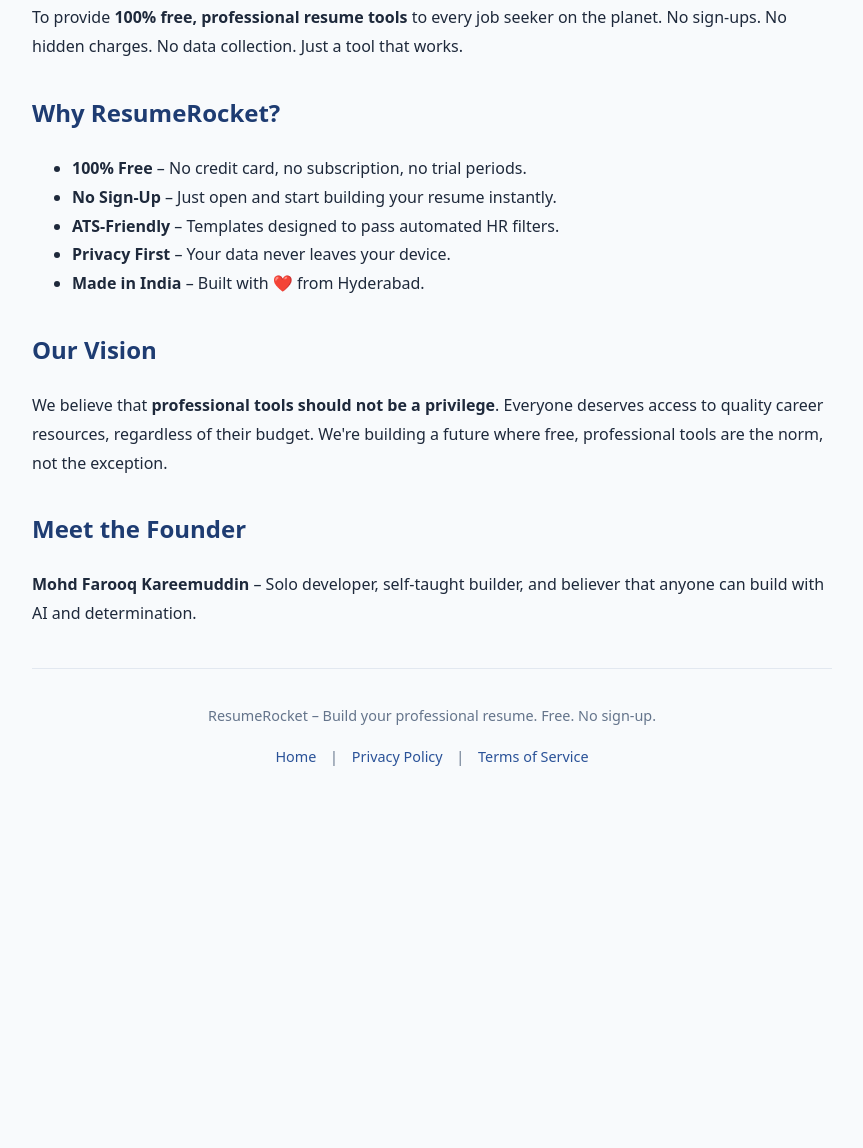
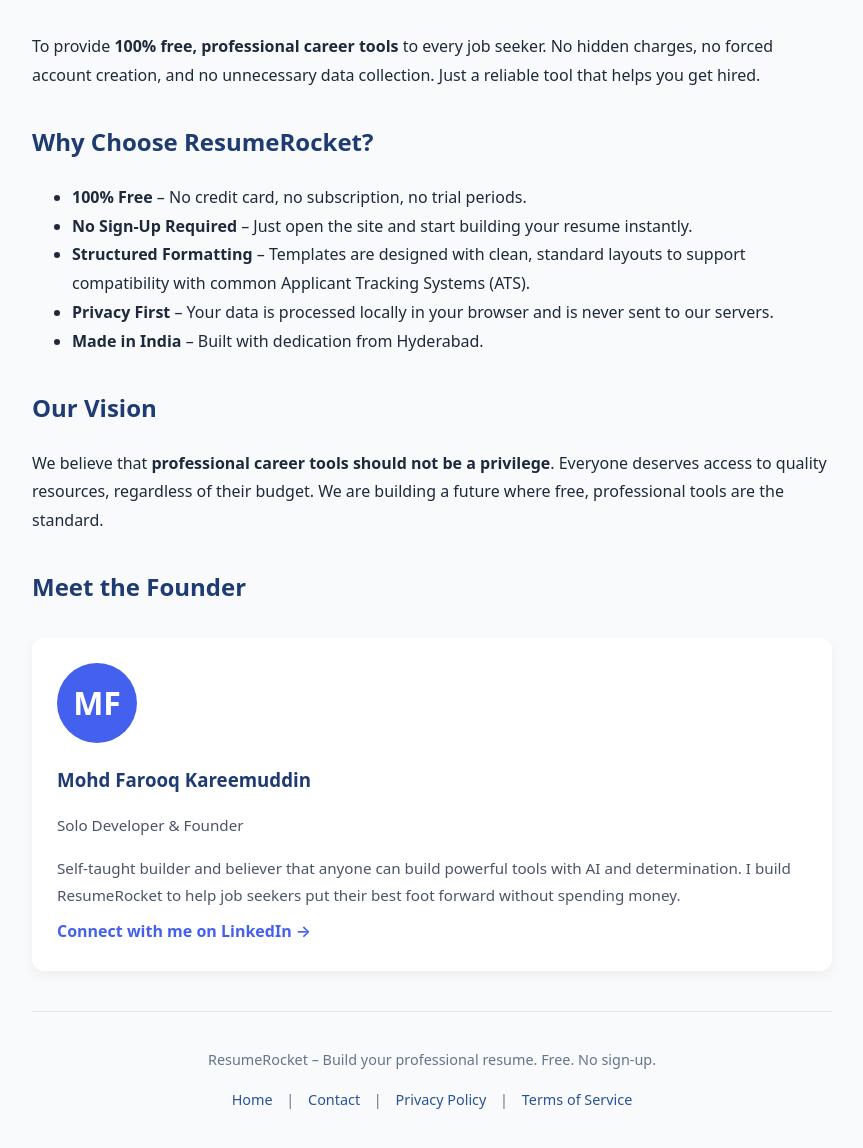
Before and after one commit to mohammedfarooqkareemuddin-eng/resume---builder---saas, a plain HTML site: page about.html in a window 1280 px wide. Shown: the part 662-1810 px from the top of the page, without its empty margins (208-1071 px from the left). Before the commit the page ends 1506 px from the top, so only its background shows below. Drawn offline with Linux system fonts and the light colour scheme.

Commit message:
Revise content and style for about page
Updated text for clarity and improved messaging about ResumeRocket's services and mission. Added new styling for founder information section.

```diff
--- a/about.html
+++ b/about.html
@@ -31,6 +31,45 @@
             border-left: 5px solid #2a5298;
             margin: 20px 0;
         }
+        .founder-box {
+            background: white;
+            padding: 25px;
+            border-radius: 12px;
+            box-shadow: 0 4px 12px rgba(0,0,0,0.05);
+            margin-top: 30px;
+            display: flex;
+            align-items: center;
+            gap: 20px;
+            flex-wrap: wrap;
+        }
+        .founder-img {
+            width: 80px;
+            height: 80px;
+            border-radius: 50%;
+            background: #4361ee;
+            color: white;
+            display: flex;
+            align-items: center;
+            justify-content: center;
+            font-size: 2rem;
+            font-weight: bold;
+            flex-shrink: 0;
+        }
+        .founder-info h3 {
+            margin-top: 0;
+            margin-bottom: 5px;
+            color: #1e3c72;
+        }
+        .founder-info p {
+            margin-bottom: 8px;
+            font-size: 0.95rem;
+            color: #4a5568;
+        }
+        .founder-info a {
+            color: #4361ee;
+            font-weight: 600;
+            text-decoration: none;
+        }
         .footer {
             margin-top: 40px;
             font-size: 0.9rem;
@@ -52,30 +91,41 @@
 <body>
     <h1>About ResumeRocket</h1>
     <div class="highlight">
-        <p><strong>From zero coding to building a free resume builder for the world – in just 7 months.</strong></p>
+        <p><strong>From zero coding experience to building a free resume builder for the world – in just 7 months.</strong></p>
     </div>
     <h2>Our Story</h2>
-    <p>ResumeRocket was born from a simple frustration: why do job seekers have to pay so much for a professional resume?</p>
-    <p>I'm a solo developer from Hyderabad, India. 7 months ago, I had zero coding experience. I used free AI tools, determination, and countless late nights to learn, build, and launch ResumeRocket.</p>
-    <p>Today, ResumeRocket helps thousands of job seekers across the US, UK, India, and other countries build professional resumes that get past HR filters – <strong>completely free</strong>.</p>
+    <p>ResumeRocket was born from a simple frustration: why do job seekers have to pay expensive subscription fees just to create a professional, ATS-friendly resume?</p>
+    <p>I am a solo developer based in Hyderabad, India. Less than a year ago, I had zero coding experience. I used free AI tools, sheer determination, and countless late nights to learn web development, build this platform, and launch it to the public.</p>
+    <p>Today, ResumeRocket provides a fully functional, professional resume-building tool that helps job seekers globally structure their experience and download clean, formatted documents – <strong>completely free</strong>.</p>
     <h2>Our Mission</h2>
-    <p>To provide <strong>100% free, professional resume tools</strong> to every job seeker on the planet. No sign-ups. No hidden charges. No data collection. Just a tool that works.</p>
-    <h2>Why ResumeRocket?</h2>
+    <p>To provide <strong>100% free, professional career tools</strong> to every job seeker. No hidden charges, no forced account creation, and no unnecessary data collection. Just a reliable tool that helps you get hired.</p>
+    <h2>Why Choose ResumeRocket?</h2>
     <ul>
         <li><strong>100% Free</strong> – No credit card, no subscription, no trial periods.</li>
-        <li><strong>No Sign-Up</strong> – Just open and start building your resume instantly.</li>
-        <li><strong>ATS-Friendly</strong> – Templates designed to pass automated HR filters.</li>
-        <li><strong>Privacy First</strong> – Your data never leaves your device.</li>
-        <li><strong>Made in India</strong> – Built with ❤️ from Hyderabad.</li>
+        <li><strong>No Sign-Up Required</strong> – Just open the site and start building your resume instantly.</li>
+        <li><strong>Structured Formatting</strong> – Templates are designed with clean, standard layouts to support compatibility with common Applicant Tracking Systems (ATS).</li>
+        <li><strong>Privacy First</strong> – Your data is processed locally in your browser and is never sent to our servers.</li>
+        <li><strong>Made in India</strong> – Built with dedication from Hyderabad.</li>
     </ul>
     <h2>Our Vision</h2>
-    <p>We believe that <strong>professional tools should not be a privilege</strong>. Everyone deserves access to quality career resources, regardless of their budget. We're building a future where free, professional tools are the norm, not the exception.</p>
+    <p>We believe that <strong>professional career tools should not be a privilege</strong>. Everyone deserves access to quality resources, regardless of their budget. We are building a future where free, professional tools are the standard.</p>
+
     <h2>Meet the Founder</h2>
-    <p><strong>Mohd Farooq Kareemuddin</strong> – Solo developer, self-taught builder, and believer that anyone can build with AI and determination.</p>
+    <div class="founder-box">
+        <div class="founder-img">MF</div>
+        <div class="founder-info">
+            <h3>Mohd Farooq Kareemuddin</h3>
+            <p>Solo Developer & Founder</p>
+            <p>Self-taught builder and believer that anyone can build powerful tools with AI and determination. I build ResumeRocket to help job seekers put their best foot forward without spending money.</p>
+            <a href="https://www.linkedin.com/in/mohd-farooq-kareemuddin" target="_blank" rel="noopener">Connect with me on LinkedIn &rarr;</a>
+        </div>
+    </div>
+
     <div class="footer">
         <p>ResumeRocket – Build your professional resume. Free. No sign-up.</p>
         <p>
             <a href="/">Home</a> |
+            <a href="/contact.html">Contact</a> |
             <a href="/privacy-policy.html">Privacy Policy</a> |
             <a href="/terms-of-service.html">Terms of Service</a>
         </p>
```
